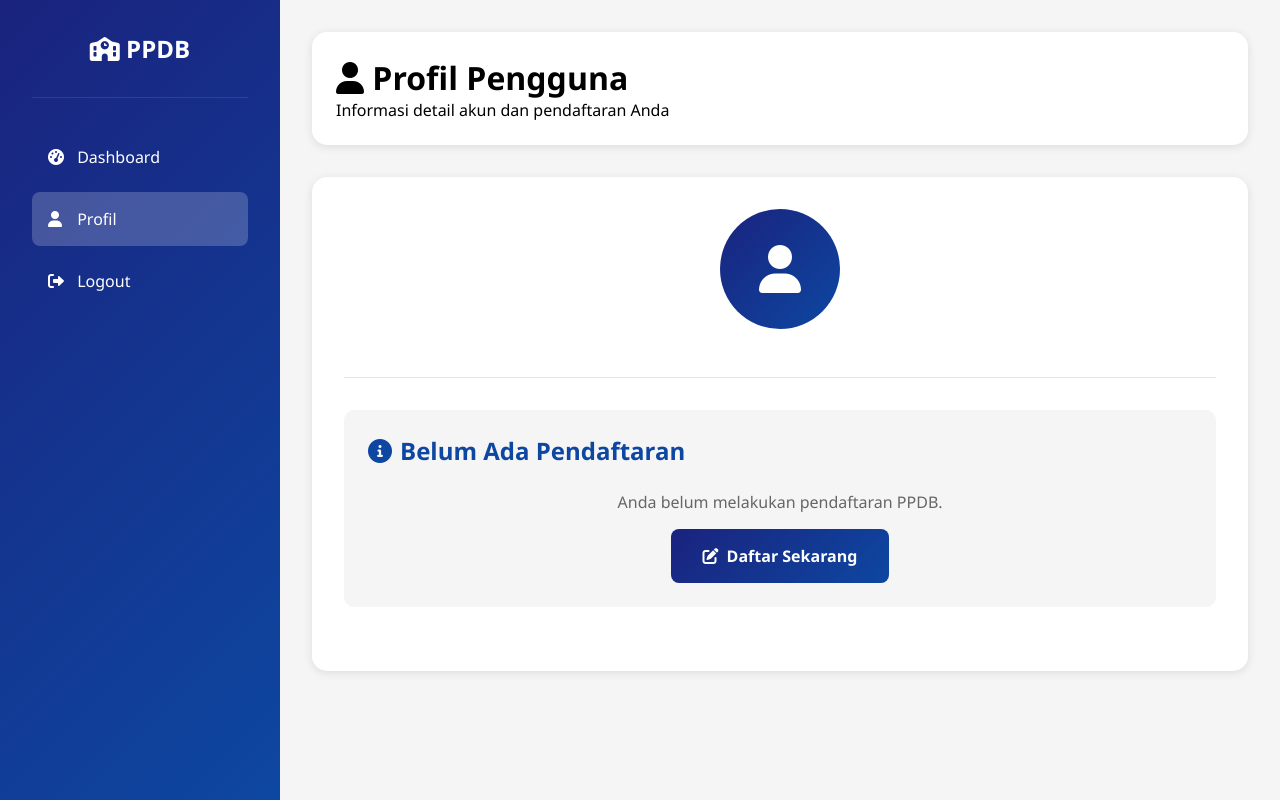
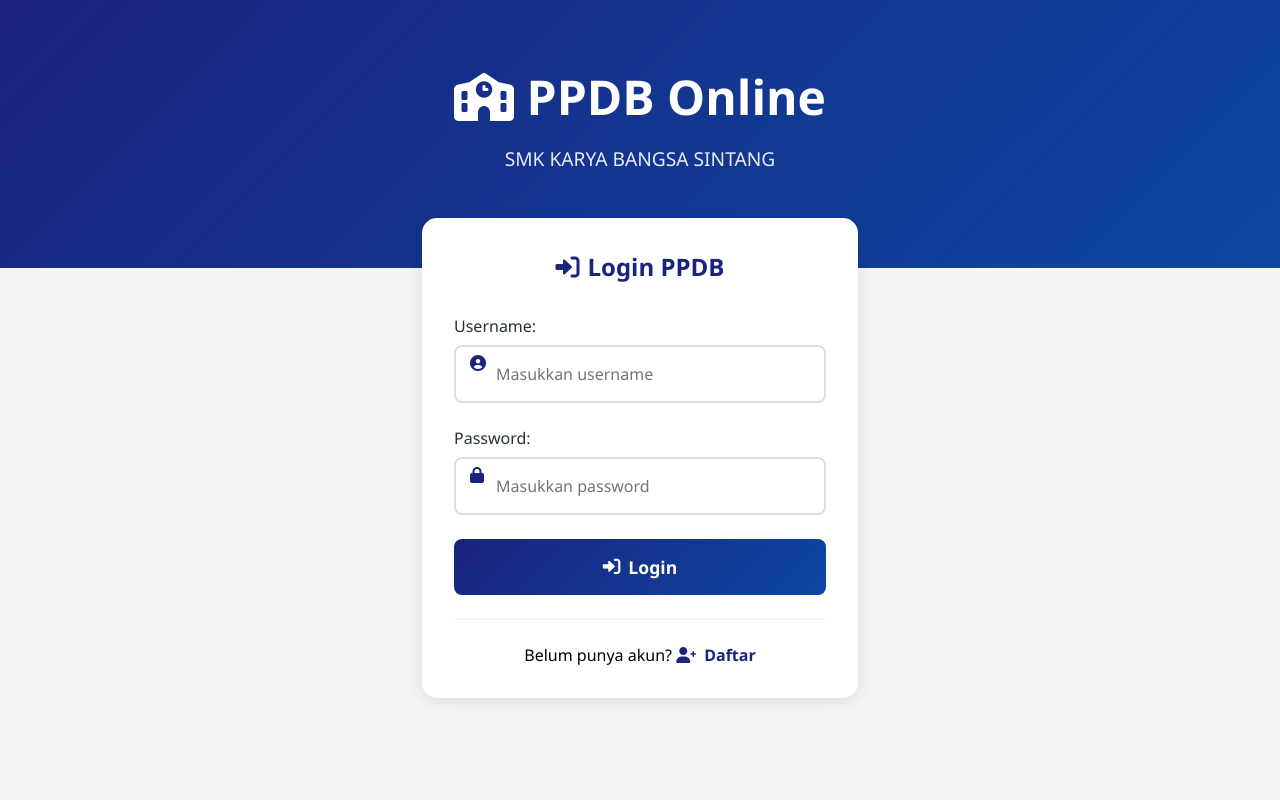
Before and after one commit to irenekrismawati/projek-ppdb, a Flask app: page /login in a window 1280 px wide. Run offline with Flask 3, Linux system fonts and the light colour scheme.

Commit message:
Refactor authentication routes: add admin role check in login and dashboard routes, enhance login template with improved user experience, and update registration process to include additional fields.

```diff
--- a/ppdb-web/app/__init__.py
+++ b/ppdb-web/app/__init__.py
@@ -28,6 +28,7 @@ def create_app():
     from app.routes.main import main_bp
     from app.routes.auth import auth_bp
     from app.routes.admin import admin_bp
+
     app.register_blueprint(main_bp)
     app.register_blueprint(auth_bp)
     app.register_blueprint(admin_bp)
--- a/ppdb-web/app/routes/auth.py
+++ b/ppdb-web/app/routes/auth.py
@@ -2,6 +2,7 @@ import os
 from flask import Blueprint, render_template, redirect, url_for, request, flash, abort, session
 from flask_login import login_user, logout_user, login_required, current_user
 from werkzeug.security import generate_password_hash, check_password_hash
+from app.models import db, User, Pendaftaran
 from functools import wraps
 
 from app.models import User
@@ -20,8 +21,13 @@ def admin_required(f):
 # -------- LOGIN --------
 @auth_bp.route('/login', methods=['GET', 'POST'])
 def login():
+    # Clear any existing flash messages when accessing login page
+    session.pop('_flashes', None)
+
     if current_user.is_authenticated:
-        return redirect(url_for('main_bp.profile'))
+        if current_user.role == 'admin':
+            return redirect(url_for('admin.dashboard'))
+        return redirect(url_for('main_bp.dashboard'))
 
     if request.method == 'POST':
         username = request.form.get('username')
@@ -29,57 +35,67 @@ def login():
 
         user = User.query.filter_by(username=username).first()
 
-        if user and user.check_password(password):
+        if user and check_password_hash(user.password, password):
             login_user(user)
-            next_page = request.args.get('next')
+            if user.role == 'admin':
+                return redirect(url_for('admin.dashboard'))
+            return redirect(url_for('main_bp.dashboard'))
+        else:
+            flash('Username atau password salah', 'error')
 
-            # Redirect to profile with success message
-            flash('Login berhasil! Selamat datang kembali.', 'success')
-            return redirect(next_page or url_for('main_bp.profile'))
-        else:
-            # Store error message in session instead of flash
-            session['login_error'] = 'Login gagal. Cek username dan password.'
-            return redirect(url_for('auth_bp.login'))
-
-    # Clear any stored error message
-    error_msg = session.pop('login_error', None)
-    return render_template('login.html', error=error_msg)
+    return render_template('login.html')
 # -------- REGISTER --------
 @auth_bp.route('/register', methods=['GET', 'POST'])
 def register():
     if request.method == 'POST':
         try:
-            email = request.form.get('email')
+            # Ambil data dari form
             username = request.form.get('username')
             password = request.form.get('password')
-            name = request.form.get('name')
+            email = request.form.get('email')
+            nama = request.form.get('nama')
+            nisn = request.form.get('nisn')
+            asal_sekolah = request.form.get('asal_sekolah')
+            jurusan = request.form.get('jurusan')
 
-            # Check existing email/username
-            if User.query.filter_by(email=email).first():
-                flash('Email sudah terdaftar!', 'error')
-                return render_template('register.html')
+            # Cek apakah username atau NISN sudah ada
+            if User.query.filter_by(username=username).first():
+                flash('Username sudah terdaftar', 'error')
+                return redirect(url_for('auth_bp.register'))
 
-            if User.query.filter_by(username=username).first():
-                flash('Username sudah digunakan!', 'error')
-                return render_template('register.html')
+            if Pendaftaran.query.filter_by(nisn=nisn).first():
+                flash('NISN sudah terdaftar', 'error')
+                return redirect(url_for('auth_bp.register'))
 
-            new_user = User(
+            # Buat user baru
+            user = User(
+                username=username,
                 email=email,
-                username=username,
                 password=generate_password_hash(password),
-                name=name,
-                role='user'  # Default role is user
+                role='user'
             )
+            db.session.add(user)
+            db.session.flush()  # Untuk mendapatkan ID user
 
-            db.session.add(new_user)
+            # Buat data pendaftaran
+            pendaftaran = Pendaftaran(
+                user_id=user.id,
+                nama=nama,
+                nisn=nisn,
+                asal_sekolah=asal_sekolah,
+                jurusan=jurusan,
+                status='pending'
+            )
+            db.session.add(pendaftaran)
             db.session.commit()
 
-            flash('Registrasi berhasil! Silakan login.', 'success')
+            flash('Pendaftaran berhasil! Silakan login.', 'success')
             return redirect(url_for('auth_bp.login'))
 
         except Exception as e:
             db.session.rollback()
-            flash('Terjadi kesalahan saat registrasi.', 'error')
+            flash(f'Terjadi kesalahan: {str(e)}', 'error')
+            return redirect(url_for('auth_bp.register'))
 
     return render_template('register.html')
 
--- a/ppdb-web/app/templates/login.html
+++ b/ppdb-web/app/templates/login.html
@@ -3,7 +3,7 @@
 <head>
     <meta charset="UTF-8">
     <meta name="viewport" content="width=device-width, initial-scale=1.0">
-    <title>Profil Pengguna - PPDB</title>
+    <title>Login PPDB - SMK KARYA BANGSA SINTANG</title>
     <link rel="stylesheet" href="https://cdnjs.cloudflare.com/ajax/libs/font-awesome/6.0.0/css/all.min.css">
     <style>
         :root {
@@ -30,277 +30,194 @@
             min-height: 100vh;
         }
 
-        .wrapper {
-            display: flex;
-            min-height: 100vh;
+        /* Hero Section */
+        .hero {
+            background: var(--gradient);
+            color: white;
+            padding: 4rem 2rem;
+            text-align: center;
+            position: relative;
         }
 
-        /* Sidebar styles */
-        .sidebar {
-            width: 280px;
-            background: var(--gradient);
-            color: white;
-            padding: 2rem;
-            position: fixed;
-            height: 100vh;
+        .hero h1 {
+            font-size: 3rem;
+            margin-bottom: 1rem;
         }
 
-        .sidebar-header {
-            text-align: center;
-            padding-bottom: 2rem;
-            border-bottom: 1px solid rgba(255,255,255,0.1);
-        }
-
-        .nav-menu {
-            margin-top: 2rem;
-        }
-
-        .nav-item {
-            display: block;
-            padding: 1rem;
-            color: white;
-            text-decoration: none;
-            border-radius: 8px;
-            margin-bottom: 0.5rem;
-            transition: all 0.3s ease;
-        }
-
-        .nav-item:hover {
-            background: rgba(255,255,255,0.1);
-            transform: translateX(5px);
-        }
-
-        .nav-item.active {
-            background: rgba(255,255,255,0.2);
-        }
-
-        .nav-item i {
-            width: 25px;
+        .hero p {
+            font-size: 1.2rem;
+            margin-bottom: 2rem;
+            opacity: 0.9;
         }
 
         /* Main Content */
         .main-content {
-            flex: 1;
-            margin-left: 280px;
-            padding: 2rem;
+            max-width: 500px;
+            margin: -50px auto 0;
+            padding: 0 2rem;
+            position: relative;
+            z-index: 1;
         }
 
-        .header {
-            background: white;
-            padding: 1.5rem;
-            border-radius: 15px;
-            box-shadow: 0 2px 10px rgba(0,0,0,0.1);
-            margin-bottom: 2rem;
-        }
-
-        .profile-card {
+        .login-box {
             background: white;
             border-radius: 15px;
             padding: 2rem;
-            box-shadow: 0 2px 10px rgba(0,0,0,0.1);
-            margin-bottom: 2rem;
+            box-shadow: 0 4px 15px rgba(0,0,0,0.1);
         }
 
-        .profile-header {
+        .login-box h2 {
+            color: var(--primary);
             text-align: center;
-            padding-bottom: 2rem;
-            border-bottom: 1px solid rgba(0,0,0,0.1);
             margin-bottom: 2rem;
-        }
-
-        .profile-avatar {
-            width: 120px;
-            height: 120px;
-            background: var(--gradient);
-            border-radius: 50%;
-            margin: 0 auto 1rem;
             display: flex;
             align-items: center;
             justify-content: center;
-            color: white;
-            font-size: 3rem;
+            gap: 0.5rem;
         }
 
-        .profile-info {
-            background: var(--light);
-            padding: 1.5rem;
-            border-radius: 10px;
-            margin-bottom: 2rem;
+        .form-group {
+            margin-bottom: 1.5rem;
+            position: relative;
         }
 
-        .profile-info h2 {
-            color: var(--secondary);
+        .form-group label {
+            display: block;
+            margin-bottom: 0.5rem;
+            color: var(--dark);
+            font-weight: 500;
+        }
+
+        .form-group input {
+            width: 100%;
+            padding: 1rem 1rem 1rem 2.5rem;
+            border: 2px solid #ddd;
+            border-radius: 8px;
+            font-size: 1rem;
+            transition: all 0.3s ease;
+        }
+
+        .form-group input:focus {
+            border-color: var(--accent);
+            outline: none;
+            box-shadow: 0 0 0 3px rgba(0,188,212,0.1);
+        }
+
+        .form-group i {
+            position: absolute;
+            left: 1rem;
+            top: 2.5rem;
+            color: var(--primary);
+        }
+
+        .alert {
+            padding: 1rem;
+            border-radius: 8px;
             margin-bottom: 1.5rem;
+            text-align: center;
+        }
+
+        .alert-error {
+            background: rgba(211,47,47,0.1);
+            color: var(--danger);
+            border: 1px solid var(--danger);
+        }
+
+        button {
+            width: 100%;
+            padding: 1rem;
+            background: var(--gradient);
+            color: white;
+            border: none;
+            border-radius: 8px;
+            font-size: 1.1rem;
+            font-weight: 600;
+            cursor: pointer;
+            transition: all 0.3s ease;
             display: flex;
+            align-items: center;
+            justify-content: center;
+            gap: 0.5rem;
+        }
+
+        button:hover {
+            transform: translateY(-2px);
+            box-shadow: 0 4px 15px rgba(0,0,0,0.2);
+        }
+
+        .register-link {
+            text-align: center;
+            margin-top: 1.5rem;
+            padding-top: 1.5rem;
+            border-top: 1px solid #eee;
+        }
+
+        .register-link a {
+            color: var(--primary);
+            text-decoration: none;
+            font-weight: 600;
+            display: inline-flex;
             align-items: center;
             gap: 0.5rem;
         }
 
-        .info-group {
-            display: grid;
-            grid-template-columns: 200px 1fr;
-            padding: 1rem;
-            border-bottom: 1px solid rgba(0,0,0,0.1);
-        }
-
-        .info-group:last-child {
-            border-bottom: none;
-        }
-
-        .info-label {
-            font-weight: 600;
-            color: var(--primary);
-        }
-
-        .status-badge {
-            display: inline-flex;
-            align-items: center;
-            gap: 0.5rem;
-            padding: 0.5rem 1rem;
-            border-radius: 20px;
-            font-size: 0.9rem;
-            font-weight: 500;
-        }
-
-        .status-approved {
-            background: rgba(0,137,123,0.1);
-            color: var(--success);
-        }
-
-        .status-pending {
-            background: rgba(255,215,0,0.1);
-            color: var(--warning);
-        }
-
-        .status-rejected {
-            background: rgba(211,47,47,0.1);
-            color: var(--danger);
-        }
-
-        .edit-btn {
-            display: inline-flex;
-            align-items: center;
-            gap: 0.5rem;
-            background: var(--gradient);
-            color: white;
-            text-decoration: none;
-            padding: 1rem 2rem;
-            border-radius: 8px;
-            font-weight: 600;
-            transition: all 0.3s ease;
-        }
-
-        .edit-btn:hover {
-            transform: translateY(-2px);
-            box-shadow: 0 4px 15px rgba(0,0,0,0.2);
+        .register-link a:hover {
+            color: var(--secondary);
         }
 
         @media (max-width: 768px) {
-            .sidebar {
-                width: 100%;
-                height: auto;
-                position: relative;
-            }
-            .main-content {
-                margin-left: 0;
-            }
-            .wrapper {
-                flex-direction: column;
-            }
-            .info-group {
-                grid-template-columns: 1fr;
-                gap: 0.5rem;
-            }
+            .hero h1 { font-size: 2rem; }
+            .main-content { padding: 0 1rem; }
         }
     </style>
 </head>
 <body>
-    <div class="wrapper">
-        <!-- Sidebar -->
-        <div class="sidebar">
-            <div class="sidebar-header">
-                <h2><i class="fas fa-school"></i> PPDB</h2>
-                <p>{{ current_user.name }}</p>
-            </div>
-            <nav class="nav-menu">
-                <a href="{{ url_for('main_bp.dashboard') }}" class="nav-item">
-                    <i class="fas fa-tachometer-alt"></i> Dashboard
-                </a>
-                <a href="{{ url_for('main_bp.profile') }}" class="nav-item active">
-                    <i class="fas fa-user"></i> Profil
-                </a>
-                <a href="{{ url_for('auth_bp.logout') }}" class="nav-item">
-                    <i class="fas fa-sign-out-alt"></i> Logout
-                </a>
-            </nav>
-        </div>
+    <!-- Hero Section -->
+    <div class="hero">
+        <h1><i class="fas fa-school"></i> PPDB Online</h1>
+        <p>SMK KARYA BANGSA SINTANG</p>
+    </div>
 
-        <!-- Main Content -->
-        <div class="main-content">
-            <div class="header">
-                <h1><i class="fas fa-user"></i> Profil Pengguna</h1>
-                <p>Informasi detail akun dan pendaftaran Anda</p>
-            </div>
+    <!-- Main Content -->
+    <div class="main-content">
+        <div class="login-box">
+            <h2><i class="fas fa-sign-in-alt"></i> Login PPDB</h2>
 
-            <div class="profile-card">
-                <div class="profile-header">
-                    <div class="profile-avatar">
-                        <i class="fas fa-user"></i>
-                    </div>
-                    <h2>{{ current_user.name }}</h2>
-                    <p>{{ current_user.email }}</p>
+            {% with messages = get_flashed_messages(with_categories=true) %}
+                {% if messages %}
+                    {% for category, message in messages %}
+                        <div class="alert alert-{{ category }}">
+                            <i class="fas fa-exclamation-circle"></i>
+                            {{ message }}
+                        </div>
+                    {% endfor %}
+                {% endif %}
+            {% endwith %}
+
+            <form method="POST" action="{{ url_for('auth_bp.login') }}">
+                <div class="form-group">
+                    <label for="username">Username:</label>
+                    <i class="fas fa-user-circle"></i>
+                    <input type="text" id="username" name="username" placeholder="Masukkan username" required>
                 </div>
 
-                {% if pendaftaran %}
-                <div class="profile-info">
-                    <h2><i class="fas fa-file-alt"></i> Informasi Pendaftaran</h2>
-                    <div class="info-group">
-                        <div class="info-label">NISN</div>
-                        <div>{{ pendaftaran.nisn }}</div>
-                    </div>
-                    <div class="info-group">
-                        <div class="info-label">Tempat, Tanggal Lahir</div>
-                        <div>{{ pendaftaran.tempat_lahir }}, {{ pendaftaran.tanggal_lahir.strftime('%d-%m-%Y') }}</div>
-                    </div>
-                    <div class="info-group">
-                        <div class="info-label">Jenis Kelamin</div>
-                        <div>{{ "Laki-laki" if pendaftaran.jenis_kelamin == "L" else "Perempuan" }}</div>
-                    </div>
-                    <div class="info-group">
-                        <div class="info-label">Alamat</div>
-                        <div>{{ pendaftaran.alamat }}</div>
-                    </div>
-                    <div class="info-group">
-                        <div class="info-label">No. HP</div>
-                        <div>{{ pendaftaran.no_hp }}</div>
-                    </div>
-                    <div class="info-group">
-                        <div class="info-label">Asal Sekolah</div>
-                        <div>{{ pendaftaran.asal_sekolah }}</div>
-                    </div>
-                    <div class="info-group">
-                        <div class="info-label">Pilihan Jurusan</div>
-                        <div>{{ pendaftaran.pilihan_jurusan }}</div>
-                    </div>
-                    <div class="info-group">
-                        <div class="info-label">Status Pendaftaran</div>
-                        <div class="status-badge status-{{ pendaftaran.status }}">
-                            <i class="fas fa-{% if pendaftaran.status == 'approved' %}check-circle{% elif pendaftaran.status == 'rejected' %}times-circle{% else %}clock{% endif %}"></i>
-                            {{ pendaftaran.status }}
-                        </div>
-                    </div>
+                <div class="form-group">
+                    <label for="password">Password:</label>
+                    <i class="fas fa-lock"></i>
+                    <input type="password" id="password" name="password" placeholder="Masukkan password" required>
                 </div>
-                {% else %}
-                <div class="profile-info" style="text-align: center;">
-                    <h2><i class="fas fa-info-circle"></i> Belum Ada Pendaftaran</h2>
-                    <p style="margin: 1rem 0; color: #666;">
-                        Anda belum melakukan pendaftaran PPDB.
-                    </p>
-                    <a href="{{ url_for('main_bp.dashboard') }}" class="edit-btn">
-                        <i class="fas fa-edit"></i> Daftar Sekarang
+
+                <button type="submit">
+                    <i class="fas fa-sign-in-alt"></i> Login
+                </button>
+            </form>
+
+            <div class="register-link">
+                <p>Belum punya akun?
+                    <a href="{{ url_for('auth_bp.register') }}">
+                        <i class="fas fa-user-plus"></i> Daftar
                     </a>
-                </div>
-                {% endif %}
+                </p>
             </div>
         </div>
     </div>
```
Also changed, not shown: ppdb-web/app/routes/admin.py (+9 -0 lines).
